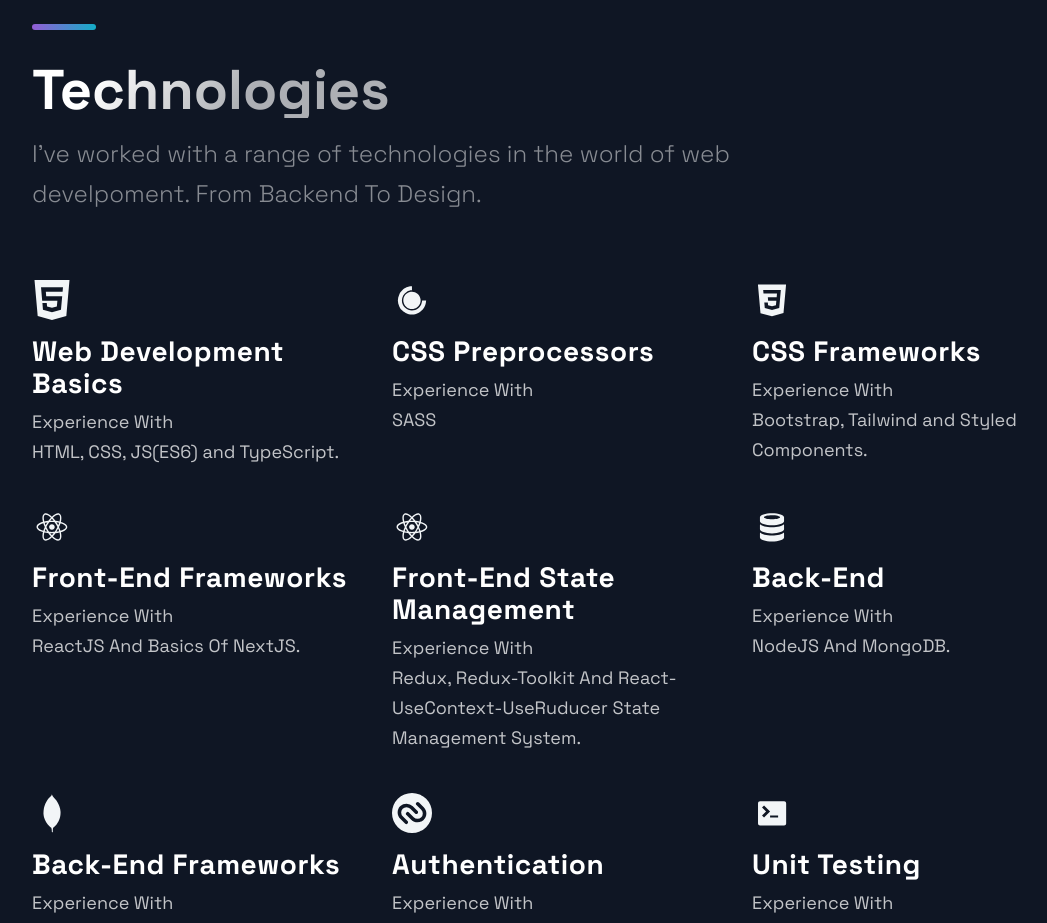
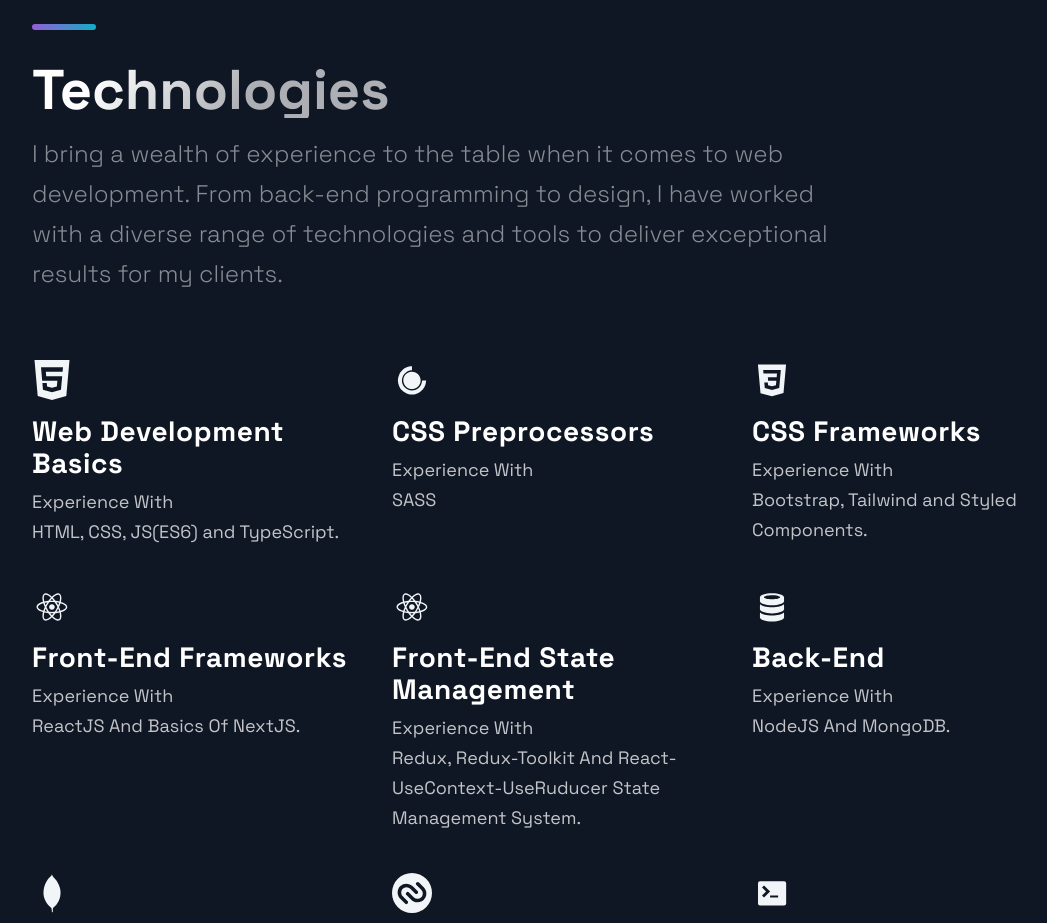
Before and after one commit to mostafakamal22/nextjs-portfolio, a Next.js app: page / in a window 1280 px wide. Shown: the part 1460-2383 px from the top of the page, without its empty margins (88-1135 px from the left). Built offline with nearby package versions, Linux system fonts and the light colour scheme.

Commit message:
improve tech  section phrases

```diff
--- a/src/components/Technologies/Technologies.tsx
+++ b/src/components/Technologies/Technologies.tsx
@@ -40,8 +40,10 @@ const Technologies = ({ animateTechs, setAnimateTechs }: TechProps) => {
     <Section id="tech">
       <SectionTitle>Technologies</SectionTitle>
       <SectionText>
-        I've worked with a range of technologies in the world of web
-        develpoment. From Backend To Design.
+        I bring a wealth of experience to the table when it comes to web
+        development. From back-end programming to design, I have worked with a
+        diverse range of technologies and tools to deliver exceptional results
+        for my clients.
       </SectionText>
 
       <List>
```
